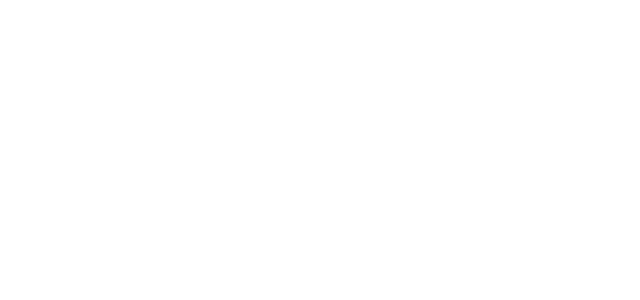
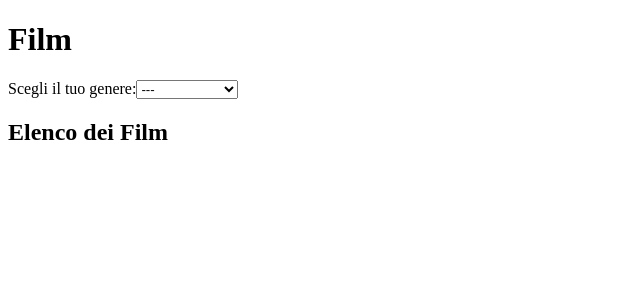
Before and after one commit to LindaTancini/react-movie-filter, a React (Vite) app: page / in a window 1280 px wide. Shown: the top 300 px of the page, without its empty margins (0-640 px from the left). Built offline with nearby package versions, Linux system fonts and the light colour scheme.

Commit message:
feat: create html structure and add useState

```diff
--- a/src/App.jsx
+++ b/src/App.jsx
@@ -12,6 +12,25 @@
 ];
 console.log(movies);
 
-function App() {}
+function App() {
+  // AGGIUNGO UNO STATO PER FILTRARE IL GENERE DEL FILM
+  const [selectedGenre, setSelectedGenre] = useState("");
+  return (
+    <div>
+      <h1>Film</h1>
+      <label>Scegli il tuo genere:</label>
+      <select>
+        <option value="">---</option>
+        <option>Fantascienza</option>
+        <option>Thriller</option>
+        <option>Romantico</option>
+        <option>Azione</option>
+      </select>
+      <section>
+        <h2>Elenco dei Film</h2>
+      </section>
+    </div>
+  );
+}
 
 export default App;
```
